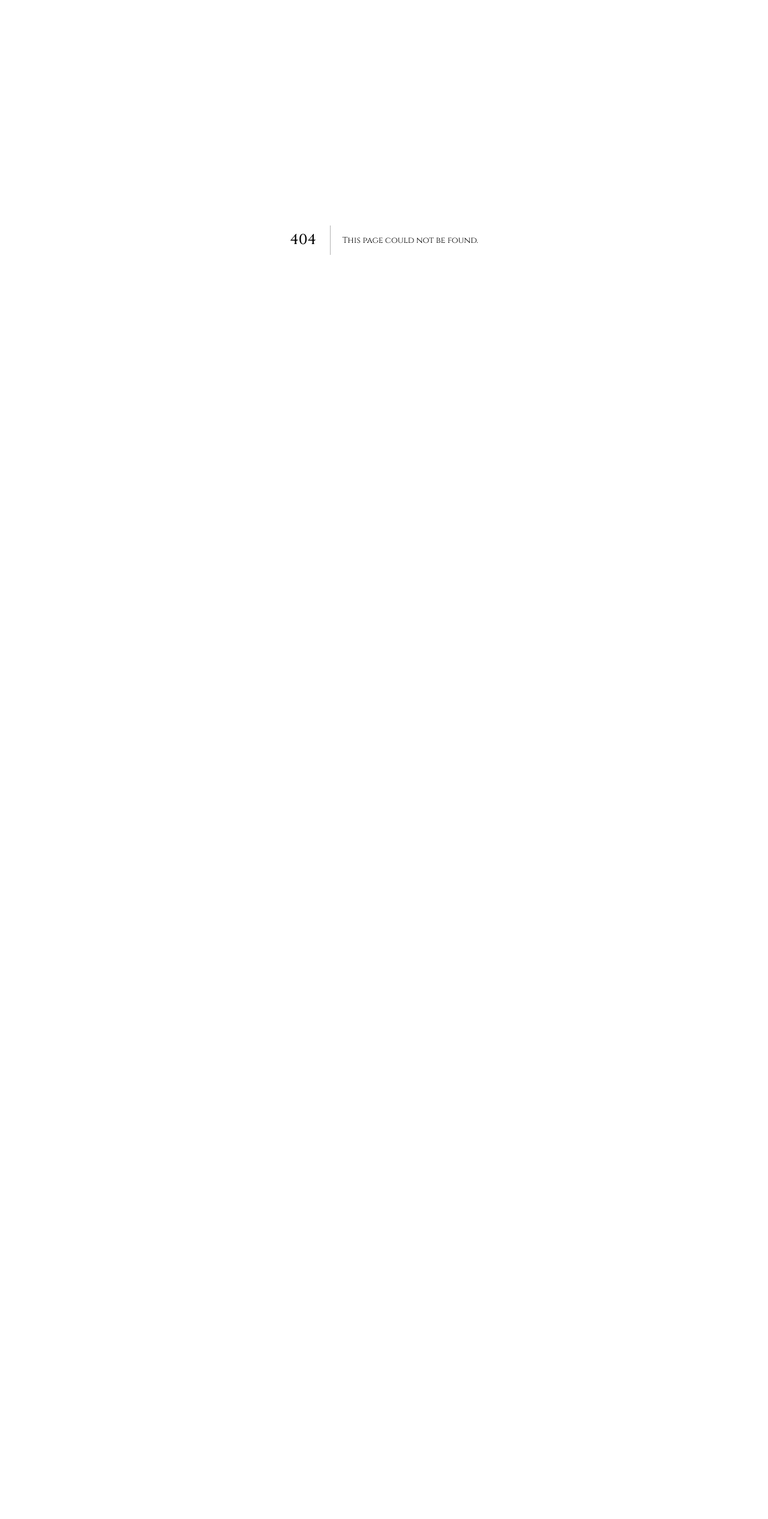
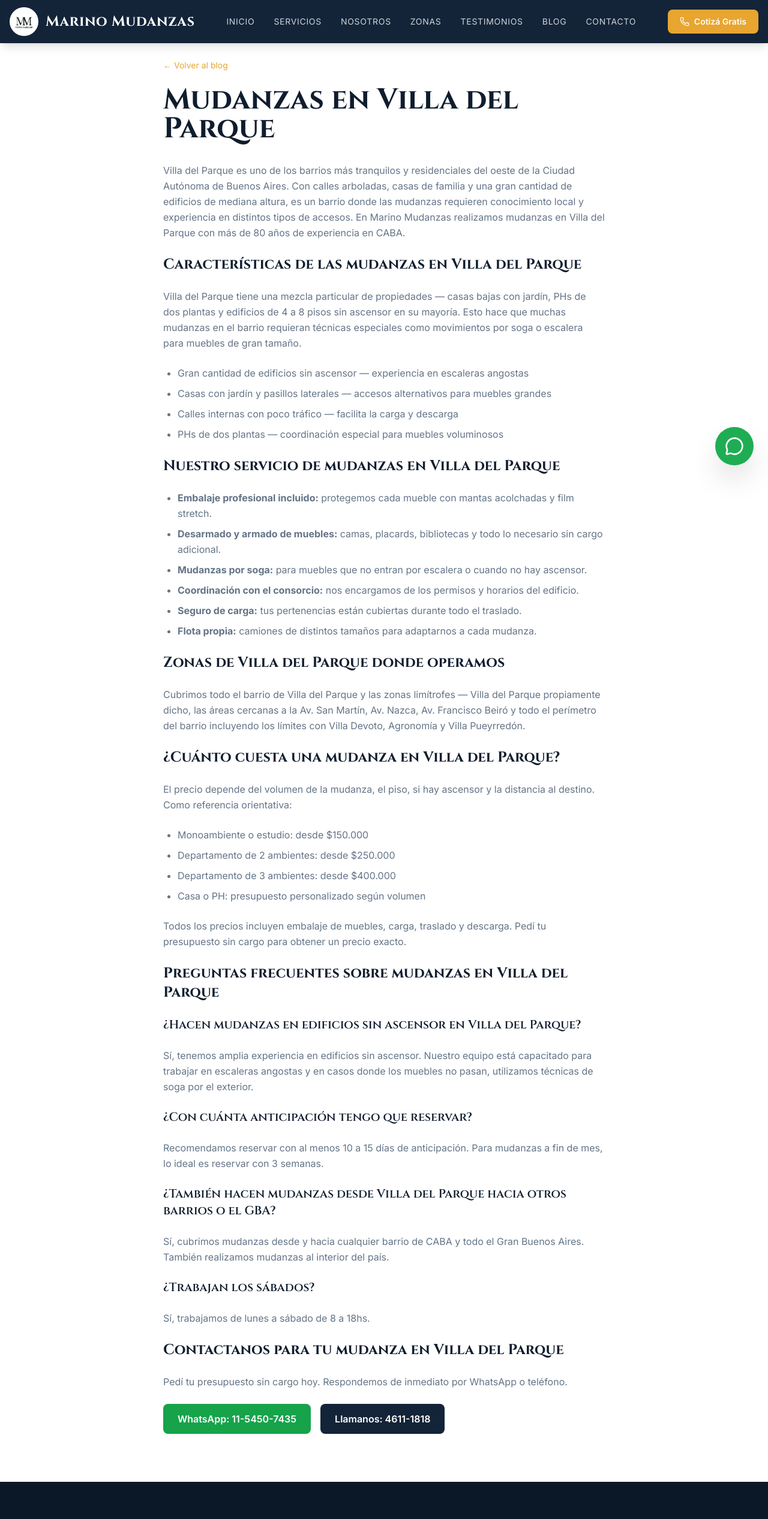
Before and after one commit to Lukaku55/marinomudanzas-next, a Next.js app: page /blog/mudanzas-villa-del-parque in a window 1280 px wide. Before the commit this address had no page. Shown: the top 2533 px of the page at 60% size. Before the commit the page ends 800 px from the top, so only its background shows below. Built offline with nearby package versions, Linux system fonts and the light colour scheme.

Commit message:
SEO: agregar artículo mudanzas Villa del Parque

```diff
--- /dev/null
+++ b/app/blog/mudanzas-villa-del-parque/page.tsx
@@ -0,0 +1,82 @@
+import type { Metadata } from "next";
+import Link from "next/link";
+import Header from "@/components/Header";
+import Footer from "@/components/Footer";
+import WhatsAppButton from "@/components/WhatsAppButton";
+
+export const metadata: Metadata = {
+  title: "Mudanzas en Villa del Parque Buenos Aires | Marino Mudanzas",
+  description: "Servicio de mudanzas en Villa del Parque, CABA. Flota propia, embalaje profesional y más de 80 años de experiencia. Presupuesto sin cargo. Tel 4611-1818",
+};
+
+export default function Page() {
+  return (
+    <>
+      <Header />
+      <main className="pt-24 pb-20">
+        <article className="container mx-auto px-4 max-w-3xl">
+          <Link href="/blog" className="font-body text-gold hover:underline text-sm mb-6 inline-block">← Volver al blog</Link>
+          <h1 className="font-display text-3xl md:text-5xl font-bold text-foreground mb-4">Mudanzas en Villa del Parque</h1>
+          <div className="prose prose-lg mt-8 font-body text-muted-foreground leading-relaxed space-y-6">
+            <p>Villa del Parque es uno de los barrios más tranquilos y residenciales del oeste de la Ciudad Autónoma de Buenos Aires. Con calles arboladas, casas de familia y una gran cantidad de edificios de mediana altura, es un barrio donde las mudanzas requieren conocimiento local y experiencia en distintos tipos de accesos. En Marino Mudanzas realizamos mudanzas en Villa del Parque con más de 80 años de experiencia en CABA.</p>
+
+            <h2 className="font-display text-2xl font-bold text-foreground mt-10 mb-4">Características de las mudanzas en Villa del Parque</h2>
+            <p>Villa del Parque tiene una mezcla particular de propiedades — casas bajas con jardín, PHs de dos plantas y edificios de 4 a 8 pisos sin ascensor en su mayoría. Esto hace que muchas mudanzas en el barrio requieran técnicas especiales como movimientos por soga o escalera para muebles de gran tamaño.</p>
+            <ul className="list-disc pl-6 space-y-2">
+              <li>Gran cantidad de edificios sin ascensor — experiencia en escaleras angostas</li>
+              <li>Casas con jardín y pasillos laterales — accesos alternativos para muebles grandes</li>
+              <li>Calles internas con poco tráfico — facilita la carga y descarga</li>
+              <li>PHs de dos plantas — coordinación especial para muebles voluminosos</li>
+            </ul>
+
+            <h2 className="font-display text-2xl font-bold text-foreground mt-10 mb-4">Nuestro servicio de mudanzas en Villa del Parque</h2>
+            <ul className="list-disc pl-6 space-y-2">
+              <li><strong>Embalaje profesional incluido:</strong> protegemos cada mueble con mantas acolchadas y film stretch.</li>
+              <li><strong>Desarmado y armado de muebles:</strong> camas, placards, bibliotecas y todo lo necesario sin cargo adicional.</li>
+              <li><strong>Mudanzas por soga:</strong> para muebles que no entran por escalera o cuando no hay ascensor.</li>
+              <li><strong>Coordinación con el consorcio:</strong> nos encargamos de los permisos y horarios del edificio.</li>
+              <li><strong>Seguro de carga:</strong> tus pertenencias están cubiertas durante todo el traslado.</li>
+              <li><strong>Flota propia:</strong> camiones de distintos tamaños para adaptarnos a cada mudanza.</li>
+            </ul>
+
+            <h2 className="font-display text-2xl font-bold text-foreground mt-10 mb-4">Zonas de Villa del Parque donde operamos</h2>
+            <p>Cubrimos todo el barrio de Villa del Parque y las zonas limítrofes — Villa del Parque propiamente dicho, las áreas cercanas a la Av. San Martín, Av. Nazca, Av. Francisco Beiró y todo el perímetro del barrio incluyendo los límites con Villa Devoto, Agronomía y Villa Pueyrredón.</p>
+
+            <h2 className="font-display text-2xl font-bold text-foreground mt-10 mb-4">¿Cuánto cuesta una mudanza en Villa del Parque?</h2>
+            <p>El precio depende del volumen de la mudanza, el piso, si hay ascensor y la distancia al destino. Como referencia orientativa:</p>
+            <ul className="list-disc pl-6 space-y-2">
+              <li>Monoambiente o estudio: desde $150.000</li>
+              <li>Departamento de 2 ambientes: desde $250.000</li>
+              <li>Departamento de 3 ambientes: desde $400.000</li>
+              <li>Casa o PH: presupuesto personalizado según volumen</li>
+            </ul>
+            <p>Todos los precios incluyen embalaje de muebles, carga, traslado y descarga. Pedí tu presupuesto sin cargo para obtener un precio exacto.</p>
+
+            <h2 className="font-display text-2xl font-bold text-foreground mt-10 mb-4">Preguntas frecuentes sobre mudanzas en Villa del Parque</h2>
+
+            <h3 className="font-display text-xl font-semibold text-foreground mt-6 mb-2">¿Hacen mudanzas en edificios sin ascensor en Villa del Parque?</h3>
+            <p>Sí, tenemos amplia experiencia en edificios sin ascensor. Nuestro equipo está capacitado para trabajar en escaleras angostas y en casos donde los muebles no pasan, utilizamos técnicas de soga por el exterior.</p>
+
+            <h3 className="font-display text-xl font-semibold text-foreground mt-6 mb-2">¿Con cuánta anticipación tengo que reservar?</h3>
+            <p>Recomendamos reservar con al menos 10 a 15 días de anticipación. Para mudanzas a fin de mes, lo ideal es reservar con 3 semanas.</p>
+
+            <h3 className="font-display text-xl font-semibold text-foreground mt-6 mb-2">¿También hacen mudanzas desde Villa del Parque hacia otros barrios o el GBA?</h3>
+            <p>Sí, cubrimos mudanzas desde y hacia cualquier barrio de CABA y todo el Gran Buenos Aires. También realizamos mudanzas al interior del país.</p>
+
+            <h3 className="font-display text-xl font-semibold text-foreground mt-6 mb-2">¿Trabajan los sábados?</h3>
+            <p>Sí, trabajamos de lunes a sábado de 8 a 18hs.</p>
+
+            <h2 className="font-display text-2xl font-bold text-foreground mt-10 mb-4">Contactanos para tu mudanza en Villa del Parque</h2>
+            <p>Pedí tu presupuesto sin cargo hoy. Respondemos de inmediato por WhatsApp o teléfono.</p>
+            <div className="flex flex-col sm:flex-row gap-4 mt-6">
+              <a href="https://wa.me/5491154507435" target="_blank" rel="noopener noreferrer" className="flex items-center justify-center gap-2 bg-green-600 text-white px-6 py-3 rounded-lg font-semibold hover:opacity-90 transition-opacity">WhatsApp: 11-5450-7435</a>
+              <a href="tel:+541146111818" className="flex items-center justify-center gap-2 bg-navy text-white px-6 py-3 rounded-lg font-semibold hover:opacity-90 transition-opacity">Llamanos: 4611-1818</a>
+            </div>
+          </div>
+        </article>
+      </main>
+      <Footer />
+      <WhatsAppButton />
+    </>
+  );
+}
--- a/app/blog/page.tsx
+++ b/app/blog/page.tsx
@@ -120,6 +120,7 @@ const articles = [
   {slug:'mudanzas-avellaneda',title:'Mudanzas en Avellaneda GBA',excerpt:'Mudanzas en Avellaneda y zona sur del GBA. Lindero con CABA, uno de los destinos mas frecuentes.',date:'2026-04-23'},
   {slug:'mudanzas-la-matanza',title:'Mudanzas en La Matanza GBA',excerpt:'Mudanzas en San Justo, Ramos Mejia y todo el partido de La Matanza. El partido mas poblado del GBA.',date:'2026-04-23'},
   {slug:'mudanzas-fin-de-mes',title:'Mudanzas a Fin de Mes en Buenos Aires',excerpt:'Todo lo que necesitas saber para organizarte cuando te mudas a fin de mes. La fecha mas demandada del mes y como reservar con anticipacion.',date:'2026-05-11'},
+  {slug:'mudanzas-villa-del-parque',title:'Mudanzas en Villa del Parque Buenos Aires',excerpt:'Servicio de mudanzas en Villa del Parque. Experiencia en edificios sin ascensor, casas con jardin y PHs. Presupuesto sin cargo.',date:'2026-05-12'},
 ];
 
 export default function Blog() {
```
